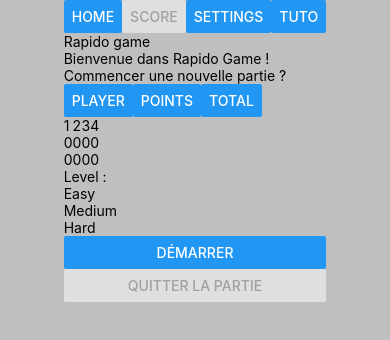
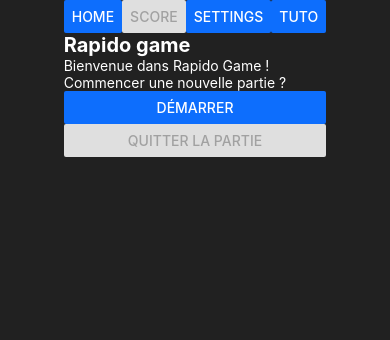
Before and after one commit to danielp67/rapido-game-app, a React Native app: screen / in a window 390 px wide. Shown: the top 340 px of the page. Built offline with nearby package versions, Linux system fonts and the light colour scheme.

Commit message:
correct homepage

```diff
--- a/App.js
+++ b/App.js
@@ -13,7 +13,8 @@ export default function App() {
 const styles = StyleSheet.create({
     container: {
         flex:1,
-        backgroundColor: '#bfbfbf',
+        backgroundColor: '#212121',
+        color: 'white',
         display:'flex',
         alignItems:'center',
         width:'100%'
--- a/Components/Card.js
+++ b/Components/Card.js
@@ -58,6 +58,7 @@ const styles = (props) => StyleSheet.create({
         backgroundColor: props.suit,
         border:'solid',
         borderRadius:3,
+        borderColor:'black',
         margin: 5,
         justifyContent: 'center',
         alignItems:'center',
@@ -69,6 +70,7 @@ const styles = (props) => StyleSheet.create({
         backgroundColor: props.suit,
         border:'solid',
         borderRadius:3,
+        borderColor:'black',
         margin: 5,
         justifyContent: 'center',
         alignItems:'center',
--- a/Components/HomeTab.js
+++ b/Components/HomeTab.js
@@ -1,5 +1,5 @@
 import React from 'react';
-import {Text, View} from "react-native";
+import {StyleSheet, Text, View} from "react-native";
 
 const HomeTab = (props) => {
 
@@ -8,25 +8,25 @@ const HomeTab = (props) => {
     return (
             <View>
 
-                <Text className="card-title fw-bold">Rapido game</Text>
+                <Text style={styles.textBold}>Rapido game</Text>
                 {!start ?
                     <View>
-                    <Text>Bienvenue dans Rapido Game !</Text>
-                    <Text>Commencer une nouvelle partie ?</Text>
+                    <Text style={styles.text}>Bienvenue dans Rapido Game !</Text>
+                    <Text style={styles.text}>Commencer une nouvelle partie ?</Text>
                     </View>
                     : <View>
-                        <Text>
+                        <Text style={styles.text}>
                         Manche n°{scoring.partNb}</Text>
-                    <Text>   Gagnant de la manche : joueur n°{winnerMatch.playerIndex}
+                    <Text style={styles.text}>   Gagnant de la manche : joueur n°{winnerMatch.playerIndex}
                     </Text>
                     </View>
                 }
 
                 {scoring.partNb > 0 && winner ?
                     <View>
-                    <Text>
+                    <Text style={styles.text}>
                         Le jeu est fini, le vainqueur est le joueur n°{winnerGame.playerIndex}</Text>
-                    <Text>   Commencer une nouvelle partie ?
+                    <Text style={styles.text}>   Commencer une nouvelle partie ?
                     </Text>
                     </View>
                     : null
@@ -36,4 +36,16 @@ const HomeTab = (props) => {
             )
 }
 
+const styles = StyleSheet.create({
+    text: {
+        color:'white',
+
+    },
+    textBold: {
+        color:'white',
+        fontSize:20,
+        fontWeight:"bolder"
+    },
+});
+
 export default HomeTab;
--- a/Components/MainBoard.js
+++ b/Components/MainBoard.js
@@ -11,6 +11,7 @@ import ResumeMenu from "./ResumeMenu";
 const MainBoard = () => {
 
     const [selectedSlot, setSelectedSlot] = useState("")
+    const [selectedTab, setSelectedTab] = useState("home")
     const [droppedCard, setDroppedCard] = useState([])
     const [stop, setStop] = useState(false)
     const [pause, setPause] = useState(false)
@@ -25,7 +26,7 @@ const MainBoard = () => {
     const [settings, sendSettings] = useState(
         {
             nbPlayer: "4",
-            level: "100",
+            level: "1000",
             switchCountScore: true,
             switchTimer: true,
             switchDarkMode: true
@@ -128,6 +129,10 @@ const MainBoard = () => {
         setTime(props)
     }
 
+    const setTab = (props) => {
+        setSelectedTab(props)
+    }
+
 /*    if(!loading){
     initDropZone()
     setLoading(true)
@@ -205,6 +210,8 @@ const MainBoard = () => {
 
         return (
             <MainMenu
+                setSelectedTab={setTab}
+                selectedTab={selectedTab}
                 settings={settings}
                 setSettings={setSettings}
                 scoring={scoring}
--- a/Components/MainMenu.js
+++ b/Components/MainMenu.js
@@ -8,7 +8,7 @@ import {Button, StyleSheet, Text, View} from "react-native";
 
 const MainMenu = (props) => {
 
-    const {scoring, settings, setSettings, setReloading, reloadGame, start} = props
+    const {scoring, settings, setSettings, setReloading, reloadGame, start, selectedTab, setSelectedTab} = props
 
     let winnerGame = [...scoring.score]
     let winnerMatch = [...scoring.score]
@@ -41,37 +41,48 @@ const MainMenu = (props) => {
                         <View>
                             <View>
 
-                            <TabGroup start={start} style={styles.tabGroup}/>
+                            <TabGroup
+                                setSelectedTab={setSelectedTab}
+                                start={start}
+                                      style={styles.tabGroup}/>
                             </View>
                             <View>
                                 <View style={styles.homeTab}>
+                                    {selectedTab === 'home' ?
                                 <HomeTab
                                     scoring={scoring}
                                     start={start}
                                     winner={winner}
                                     winnerGame={winnerGame[0]}
                                     winnerMatch={winnerMatch[0]}
-                                />
+                                /> : null }
                                 </View>
+                                {selectedTab === 'score' ?
                                 <ScoringTab
                                     scoring={scoring}
-                                />
+                                />: null }
+                                {selectedTab === 'settings' ?
                                 <SettingsTab
                                     settings={settings}
                                     setSettings={setSettings}
-                                />
-                                {/*<Text className="tab-pane fade" id="tuto-tab-pane" role="tabpanel"
+                                />: null }
+                                {selectedTab === 'tuto' ?
+                                <Text
+                                    style={{ color: "white" }}
+                                    className="tab-pane fade" id="tuto-tab-pane" role="tabpanel"
                                      aria-labelledby="tuto-tab" tabIndex="0">...
-                                </Text>*/}
+                                </Text>: null }
                             </View>
 
-                                <Button className="btn btn-primary"
+                                <Button
                                         onPress={() => setReloading()}
+                                        color={"#0d6efd"}
                                         disabled={winner}
                                         title={scoring.partNb === 0 ? "Démarrer" : "Continuer"}
                                 />
 
-                                <Button type="button" className="btn btn-secondary"
+                                <Button
+                                        color={"#adb5bd"}
                                         onPress={() => reloadGame()}
                                         disabled={!start}
                                         title={winner ? "Recommencer" : "Quitter la partie"}
--- a/Components/NextButton.js
+++ b/Components/NextButton.js
@@ -9,6 +9,7 @@ const NextButton = (props)=> {
 
             <Button type="button" className="btn btn-info btn-lg my-2"
                     onPress={nextCard}
+                    color={"#0d6efd"}
                     title={"NEXT"}
             />
         )
--- a/Components/ScoringTab.js
+++ b/Components/ScoringTab.js
@@ -71,9 +71,10 @@ const ScoringTab = ({scoring}) => {
                     return(
                         <Button
                             title={item}
-                        />
-                    )
-                }
+                            color={"#0d6efd"}
+
+                />
+                    )}
                 }
             />
 
@@ -86,9 +87,9 @@ const ScoringTab = ({scoring}) => {
                                 <View style={styles.scoringRow}
                                   //  key={}
                                 >
-                                    <Text>{item.playerIndex}</Text>
-                                    <Text>{item.currentScore}</Text>
-                                    <Text>{item.total}</Text>
+                                    <Text style={styles.text}>{item.playerIndex}</Text>
+                                    <Text style={styles.text}>{item.currentScore}</Text>
+                                    <Text style={styles.text}>{item.total}</Text>
                                 </View>
 
                             )
@@ -97,14 +98,16 @@ const ScoringTab = ({scoring}) => {
             />
         </View>
     )
-}
+};
 
 const styles = StyleSheet.create({
     scoringRow:{
         display:'flex',
         flewDirection:'row',
     },
-
+    text: {
+        color:'white',
+    },
 });
 
 export default ScoringTab;
--- a/Components/SettingsTab.js
+++ b/Components/SettingsTab.js
@@ -3,7 +3,7 @@ import SwitchButton from "../Shareable/SwitchButton";
 import {ThemeContext} from "../Context/ThemeContext";
 import RadioGroup from "../Shareable/RadioGroup";
 import {ParamsContext} from "../Context/ParamsContext";
-import {Text, View} from "react-native";
+import {StyleSheet, Text, View} from "react-native";
 
 
 const SettingsTab = (props) => {
@@ -29,7 +29,7 @@ const SettingsTab = (props) => {
                         return (
                             <View className="tab-pane fade" id="settings-tab-pane" role="tabpanel"
                                  aria-labelledby="settings-tab" tabIndex="0">
-                                    <Text>Level :</Text>
+                                    <Text style={styles.text}>Level :</Text>
                                     <RadioGroup
                                         settings={settings}
                                         name={"level"}
@@ -46,4 +46,11 @@ const SettingsTab = (props) => {
 
 }
 
+
+const styles = StyleSheet.create({
+    text: {
+        color:'white',
+    },
+});
+
 export default SettingsTab;
--- a/Shareable/TabGroup.js
+++ b/Shareable/TabGroup.js
@@ -2,9 +2,9 @@ import React from 'react';
 import TabItem from "./TabItem";
 import {FlatList, StyleSheet} from "react-native";
 
-const TabGroup = ({start}) => {
+const TabGroup = (props) => {
+    const {start, setSelectedTab} = props
     const items = ["home", "score", "settings", "tuto"]
-
 
     return (
 
@@ -20,9 +20,9 @@ const TabGroup = ({start}) => {
                 }
                 return(
                     <TabItem
-                       // key={index}
                         id={item}
                         disabled={disabled}
+                        setSelectedTab={setSelectedTab}
                     />
                 )
             }
--- a/Shareable/TabItem.js
+++ b/Shareable/TabItem.js
@@ -3,16 +3,15 @@ import {Button} from "react-native";
 
 const TabItem = (props) => {
 
-    const {id, disabled} = props
+    const {id, disabled, setSelectedTab} = props
 
     return (
             <Button
-                    onPress={()=>console.log("hello")}
+                    onPress={()=> setSelectedTab(id)}
                     className={`nav-link text-capitalize ${id === "home"? "active" : ""}`}
-                    id={`${id}-tab`} data-bs-toggle="tab"
-                    data-bs-target={`#${id}-tab-pane`} type="button" role="tab"
+                    id={`${id}-tab`}
+                    color={"#0d6efd"}
                     disabled={disabled}
-                    aria-controls={`${id}-tab-pane`} aria-selected={id === "home"}
                     title={id}
             />
 
```
Also changed, not shown: Components/ResumeMenu.js (+8 -8 lines).
